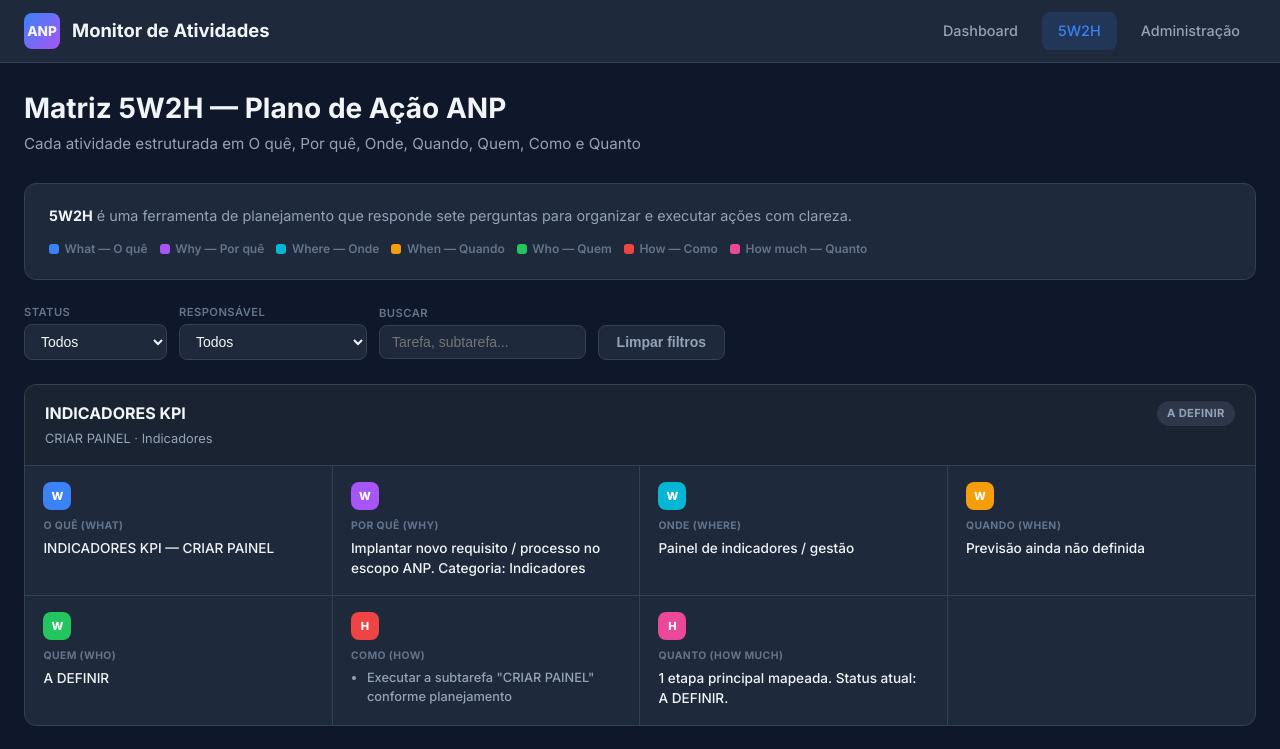
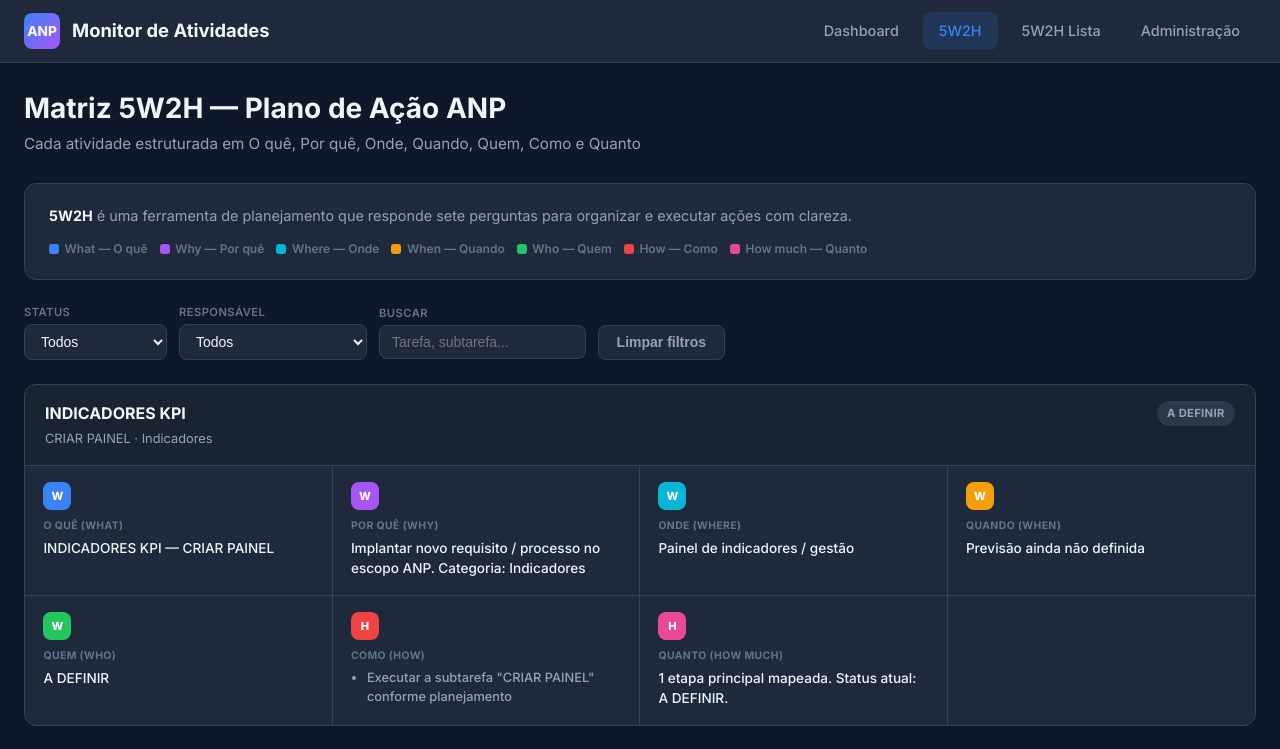
Before and after one commit to hayralde/ANP.G, a plain HTML site: page 5w2h.html in a window 1280 px wide. Shown: the top 749 px of the page. Drawn offline with Linux system fonts and the light colour scheme; no server answers.

Commit message:
5W2H cards: link 5W2H Lista no menu

```diff
--- a/5w2h.html
+++ b/5w2h.html
@@ -138,6 +138,7 @@
     <div class="nav-links">
       <a href="index.html" class="nav-link">Dashboard</a>
       <a href="5w2h.html" class="nav-link active">5W2H</a>
+      <a href="5w2h-lista.html" class="nav-link">5W2H Lista</a>
       <a href="admin.html" class="nav-link">Administração</a>
     </div>
   </nav>
```
